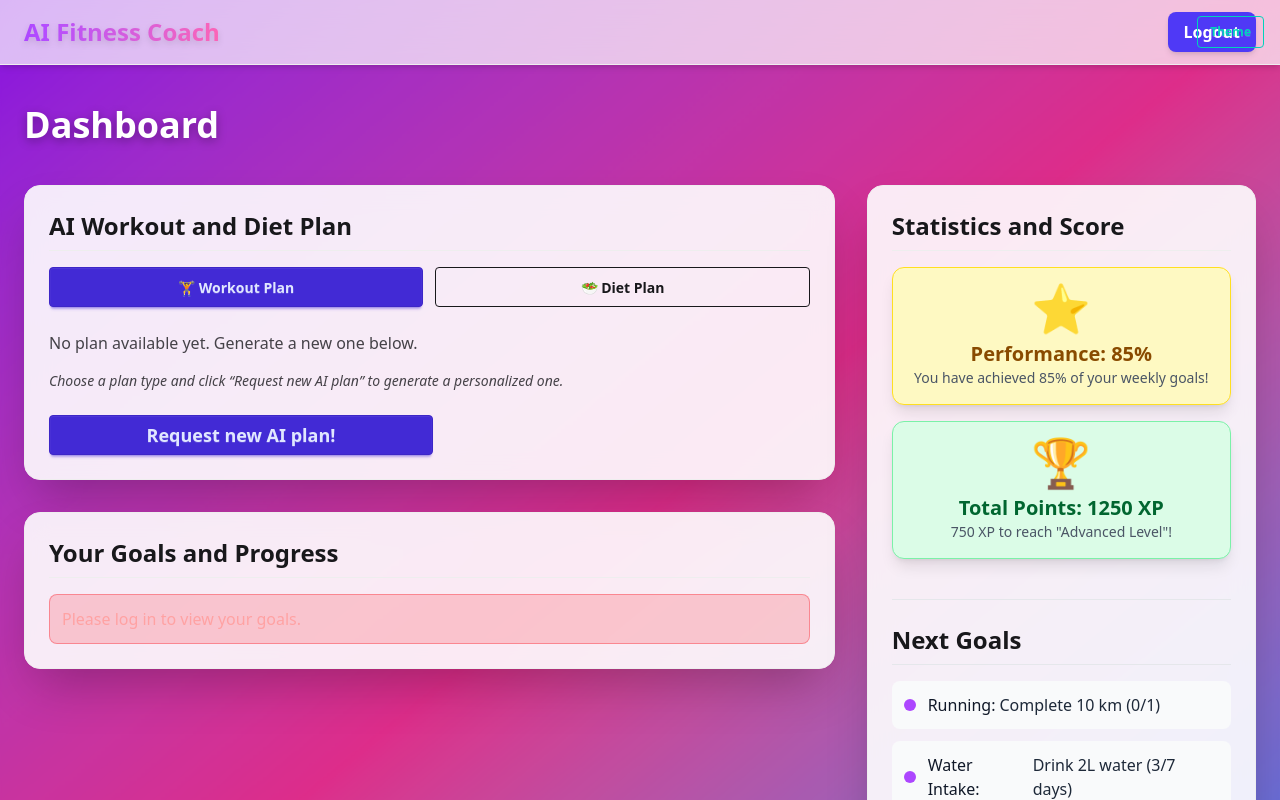
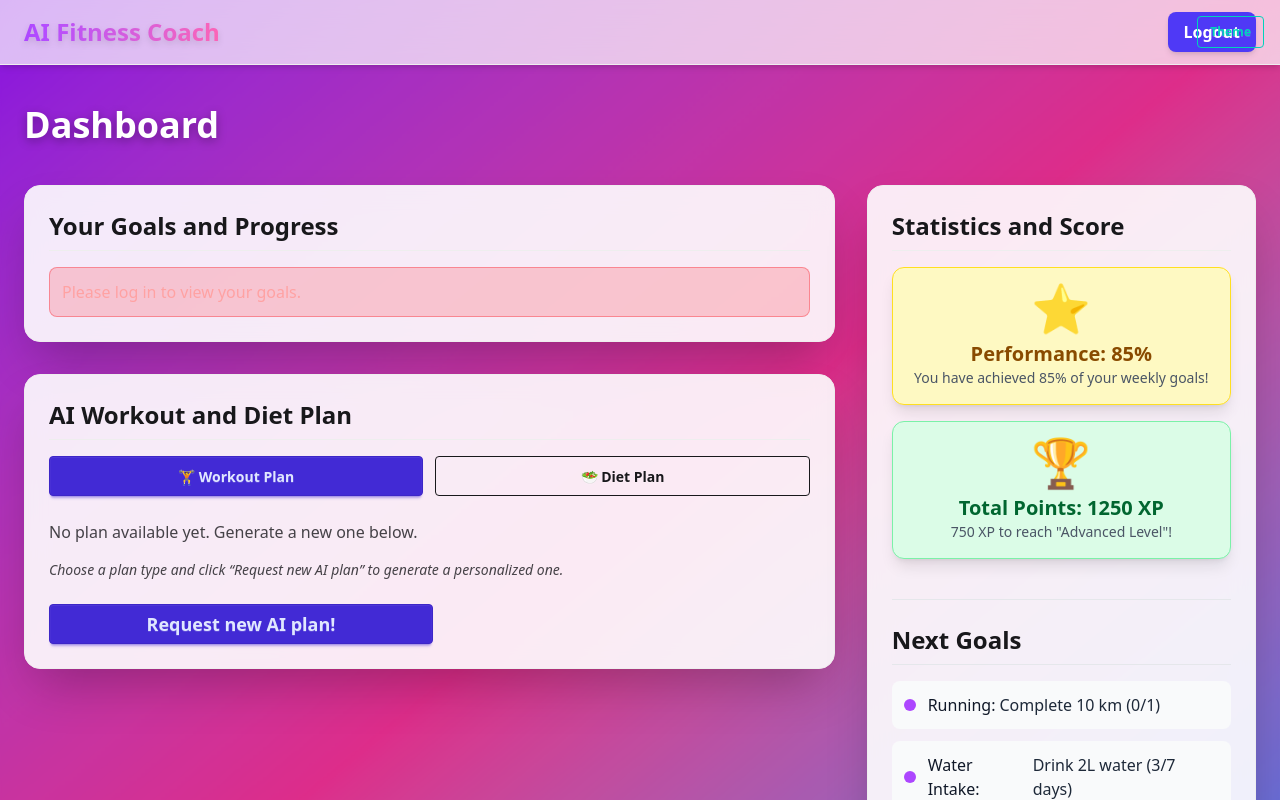
Before and after one commit to Alexa0504/AI-fitness-coach, a React (Vite) app in the folder client/: page /dashboard in a window 1280 px wide. Shown: the top 800 px of the page. Built offline with nearby package versions, Linux system fonts and the light colour scheme.

Commit message:
swap Goals section above AI Plan on homepage

```diff
--- a/client/src/pages/HomePage.tsx
+++ b/client/src/pages/HomePage.tsx
@@ -114,11 +114,11 @@ const HomePage: React.FC = () => {
 
                     <div className="grid grid-cols-1 lg:grid-cols-3 gap-8">
                         <div className="lg:col-span-2 space-y-8">
+                            <DashboardSection title="Your Goals and Progress">
+                                <GoalsCard/>
+                            </DashboardSection>
                             <DashboardSection title="AI Workout and Diet Plan">
                                 <AiPlanCard/>
-                            </DashboardSection>
-                            <DashboardSection title="Your Goals and Progress">
-                                <GoalsCard/>
                             </DashboardSection>
                         </div>
 
```
